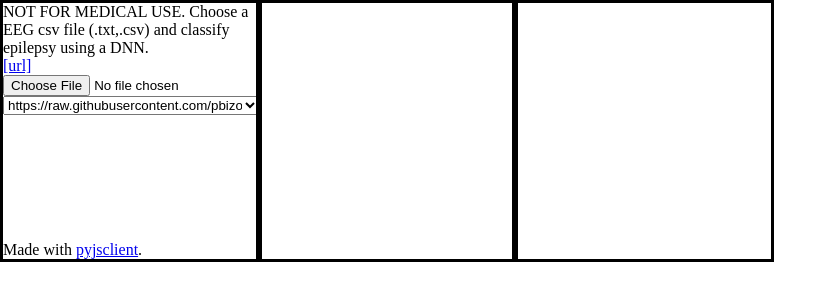
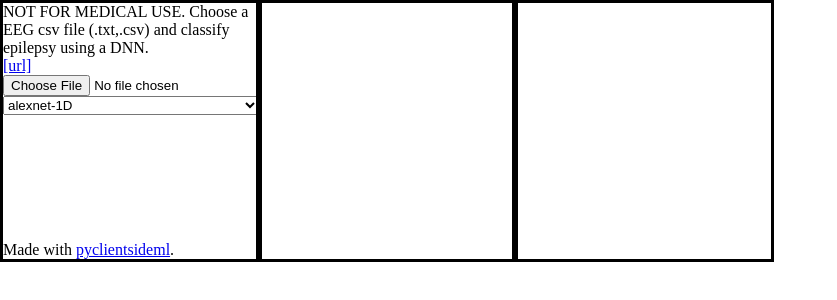
Before and after one commit to pbizopoulos/signal2image-modules-in-deep-neural-networks-for-eeg-classification, a plain HTML site: page docs/index.html in a window 1280 px wide. Shown: the whole page, without its empty margins (0-837 px from the left). Drawn offline with nearby package versions, Linux system fonts and the light colour scheme; a script that the page names is missing.

Commit message:
fix docs

```diff
--- a/docs/index.html
+++ b/docs/index.html
@@ -2,7 +2,7 @@
 <html lang="en">
   <head>
     <title>EEG signal classification demo</title>
-    <!--Automatically generated by pyjsclient. https://github.com/pbizopoulos/pyjsclient-->
+    <!--Automatically generated by pyclientsideml. https://github.com/pbizopoulos/pyclientsideml-->
     <meta charset="UTF-8">
     <link href="data:" rel="icon">
     <script src="https://d3js.org/d3.v7.min.js"></script>
@@ -19,20 +19,20 @@
       </div>
       <div>
         <select id="selectModel" onchange="loadModel(predictionFunction);" style="width:100%;">
-          <option>https://raw.githubusercontent.com/pbizopoulos/signal2image-modules-in-deep-neural-networks-for-eeg-classification-tfjs/master/alexnet-1D/model.json</option>
-          <option>https://raw.githubusercontent.com/pbizopoulos/signal2image-modules-in-deep-neural-networks-for-eeg-classification-tfjs/master/lenet-1D/model.json</option>
-          <option>https://raw.githubusercontent.com/pbizopoulos/signal2image-modules-in-deep-neural-networks-for-eeg-classification-tfjs/master/resnet18-1D/model.json</option>
-          <option>https://raw.githubusercontent.com/pbizopoulos/signal2image-modules-in-deep-neural-networks-for-eeg-classification-tfjs/master/resnet34-1D/model.json</option>
-          <option>https://raw.githubusercontent.com/pbizopoulos/signal2image-modules-in-deep-neural-networks-for-eeg-classification-tfjs/master/resnet50-1D/model.json</option>
+          <option value="https://raw.githubusercontent.com/pbizopoulos/signal2image-modules-in-deep-neural-networks-for-eeg-classification-tfjs/master/alexnet-1D/model.json">alexnet-1D</option>
+          <option value="https://raw.githubusercontent.com/pbizopoulos/signal2image-modules-in-deep-neural-networks-for-eeg-classification-tfjs/master/lenet-1D/model.json">lenet-1D</option>
+          <option value="https://raw.githubusercontent.com/pbizopoulos/signal2image-modules-in-deep-neural-networks-for-eeg-classification-tfjs/master/resnet18-1D/model.json">resnet18-1D</option>
+          <option value="https://raw.githubusercontent.com/pbizopoulos/signal2image-modules-in-deep-neural-networks-for-eeg-classification-tfjs/master/resnet34-1D/model.json">resnet34-1D</option>
+          <option value="https://raw.githubusercontent.com/pbizopoulos/signal2image-modules-in-deep-neural-networks-for-eeg-classification-tfjs/master/resnet50-1D/model.json">resnet50-1D</option>
         </select>
       </div>
       <div style="position:absolute;bottom:0;">Made with
-        <a href="https://github.com/pbizopoulos/pyjsclient">pyjsclient</a>.
+        <a href="https://github.com/pbizopoulos/pyclientsideml">pyclientsideml</a>.
       </div>
     </div>
     <div id="divInput" style="width:256px;height:256px;border-style:solid;position:fixed;top:0px;left:256px;"></div>
     <div id="divOutput" style="width:256px;height:256px;border-style:solid;position:fixed;top:0px;left:512px;"></div>
-    <script>const canvasWidth = 256;const canvasHeight = 256;const inputFilename = "";const predictionFunction = signalClassificationPredictView;const classNames = ['Open', 'Closed', 'Healthy', 'Tumor', 'Epilepsy'];
+    <script>const canvasWidth = 256;const canvasHeight = 256;const inputFilename = "https://raw.githubusercontent.com/pbizopoulos/signal2image-modules-in-deep-neural-networks-for-eeg-classification/master/docs/example-signal.txt";const predictionFunction = signalClassificationPredictView;const classNames = ['Open', 'Closed', 'Healthy', 'Tumor', 'Epilepsy'];
 let csvDataset;
 let csvDatasetMax;
 let csvDatasetMin;
@@ -59,8 +59,8 @@ d3.select('#divInput')
 
                 let line;
 const signalFileReader = new FileReader();
-signalFileReader.onload = function (e) {
-	const text = e.target.result;
+signalFileReader.onload = () => {
+        text = signalFileReader.result;
         const array = text.match(/\d+(?:\.\d+)?/g).map(Number);
         csvDataset = tf.tensor(array);
         csvDatasetMax = csvDataset.max().arraySync();
--- a/docs/requirements.txt
+++ b/docs/requirements.txt
@@ -1 +1 @@
-git+https://github.com/pbizopoulos/pyjsclient.git@ab01218323e626fff91237ac2c05fbf7c62892e0
+git+https://github.com/pbizopoulos/pyclientsideml.git@dab33499c7514ef53d319606fe6005c5543953ba
```
Also changed, not shown: 1 other file. Lines whose indentation alone changed are shown as unchanged.
